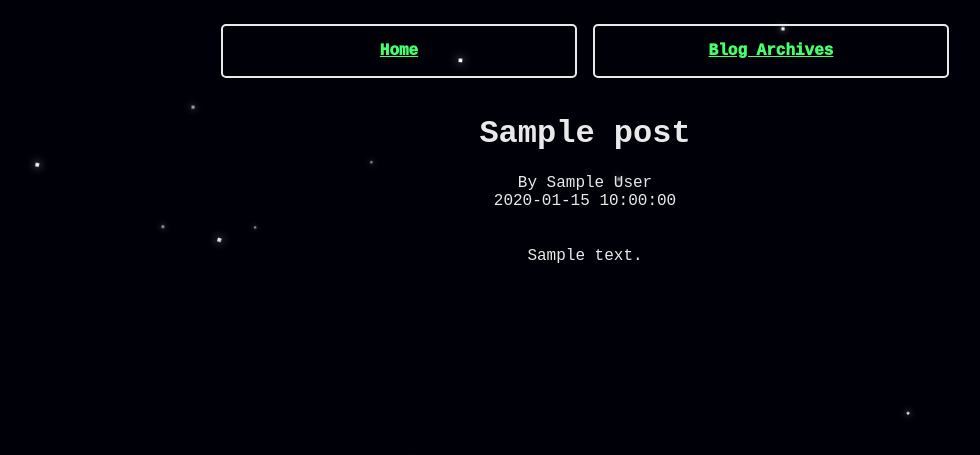
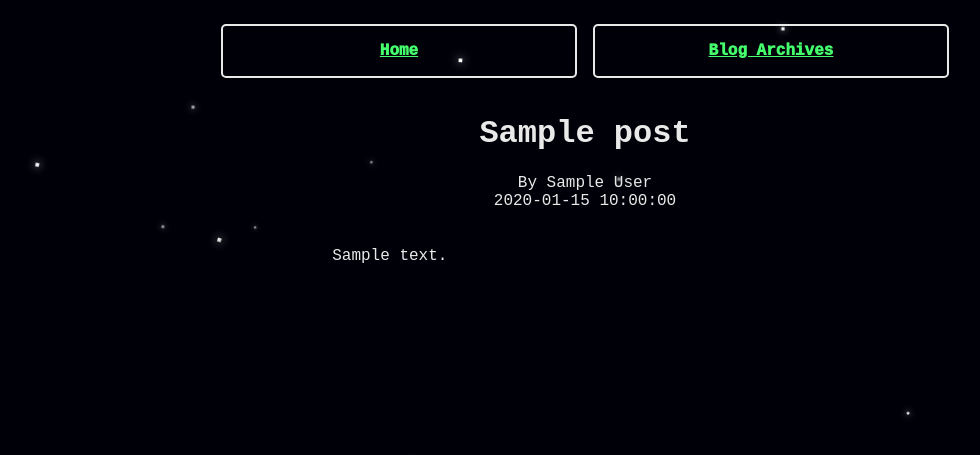
Before and after one commit to aCodeCrafter/Personal-Website, a Flask app: template personal_website_app/templates/blog.html in a window 1280 px wide. Shown: the top 455 px of the page, without its empty margins (55-1035 px from the left). Run offline with Flask 3, Linux system fonts and the light colour scheme; the template is opened without the code that fills it: most values are stand-ins (such as "Sample title", 1, 10 or a date in 2020); some libraries are stand-ins or nearby versions.

Commit message:
Changed blog post rendering

```diff
--- a/personal_website_app/static/main.css
+++ b/personal_website_app/static/main.css
@@ -5,18 +5,28 @@
   --border-weight: 5px;
   font-size: 1em;
 }
-@media (max-width: 735pt) {
-  :root {
-    --main-width: 90%;
-    font-size: 1.6em;
-  }
-}
 
 body {
   text-align: center;
   font-family: 'Courier New', Courier, monospace;
   color: var(--main-fg-color);
   background-color: #000108;
+}
+.post_content {
+  text-align: left;
+  width: var(--main-width);
+  padding-left: 30%;
+}
+@media (max-width: 735pt) {
+  :root {
+    --main-width: 90%;
+    font-size: 1.6em;
+  }
+  .post_content {
+    text-align: left;
+    width: var(--main-width);
+    padding-left: 0em;
+  }
 }
 
 a {
--- a/personal_website_app/templates/blog.html
+++ b/personal_website_app/templates/blog.html
@@ -8,7 +8,7 @@
   <h1>{{ post.title }}</h1>
   <h4>By {{ post.author }}<br>{{ post.date }}</h4>
   <body>
-    <div> {{ post.content|safe }} </div>
+    <div class="post_content"> {{ post.content|safe }} </div>
     <br>
     <div class="particles"></div>
     <script src="../static/main.js"></script>
```
